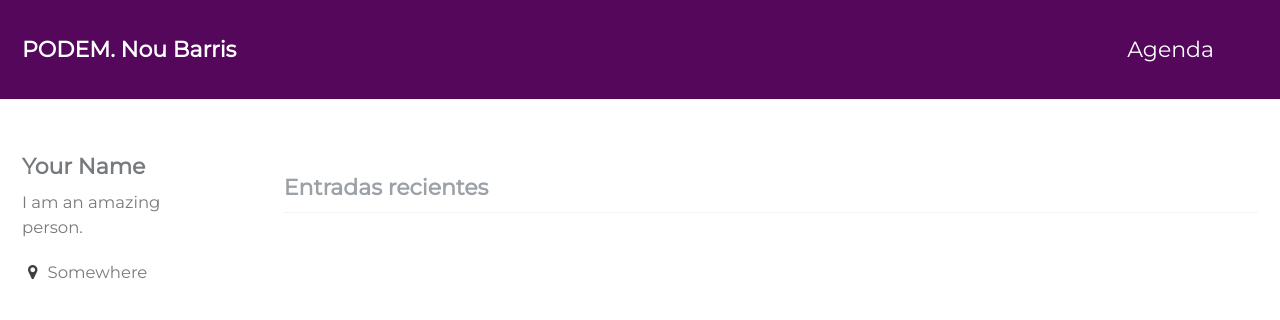
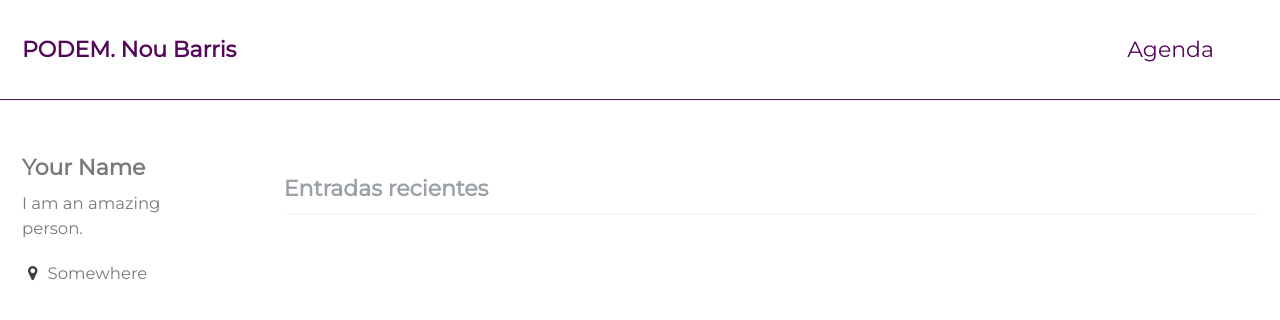
Before and after one commit to podemnoubarris/podemnoubarris.github.io, a Jekyll site: the page built from index.html, in a window 1280 px wide and 900 px high. Shown: the top 320 px of the window. Built offline with Jekyll 4.4.1, drawn with Linux system fonts in a browser that asks for light colours; the list of posts is cut into pages by our own code.

Commit message:
Cambiado el color de fondo de la cabecera a blanco y letras a morado

```diff
--- a/_sass/podem-nou-barris.scss
+++ b/_sass/podem-nou-barris.scss
@@ -1,22 +1,30 @@
 $podemos-color: #54075b;
 
 .masthead {
-    background-color: $podemos-color;
+    background-color: white;
+
+    .masthead__inner-wrap {
+        border-bottom: 1px #54075b solid;
+    }
 
     #site-nav {
         background: none;
-        color: #fff;
+        color: $podemos-color;
 
         .site-title {
-            color: #fff;
+            color: $podemos-color;
         }
 
         .masthead__menu-item {
             a {
-                color: white;
+                color: $podemos-color;
             }
         }
     }
+}
+
+.page__title {
+    color: $podemos-color;
 }
 
 .agenda-events {
@@ -26,10 +34,9 @@ $podemos-color: #54075b;
         justify-content: center;
         align-items: stretch;
         border-bottom: 1px solid #ddd;
-        padding-bottom: 100px;
 
         a[style*="background-image"] {
-            height: 10vw;
+            height: 200px;
             background-size: cover;
         }
 
```
